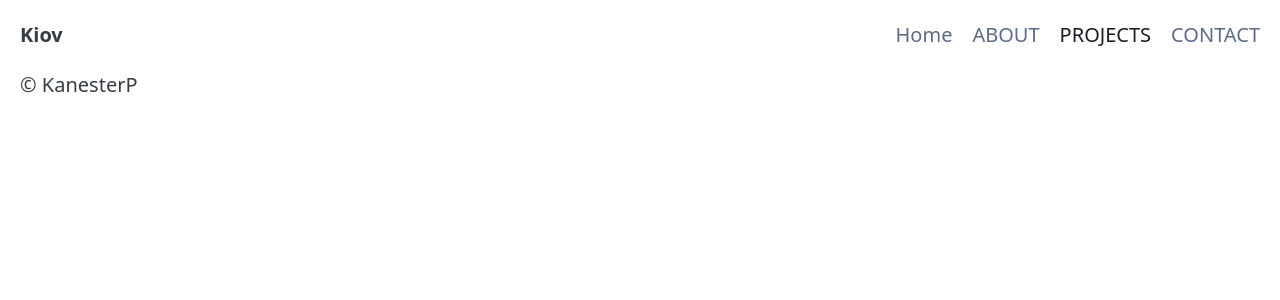
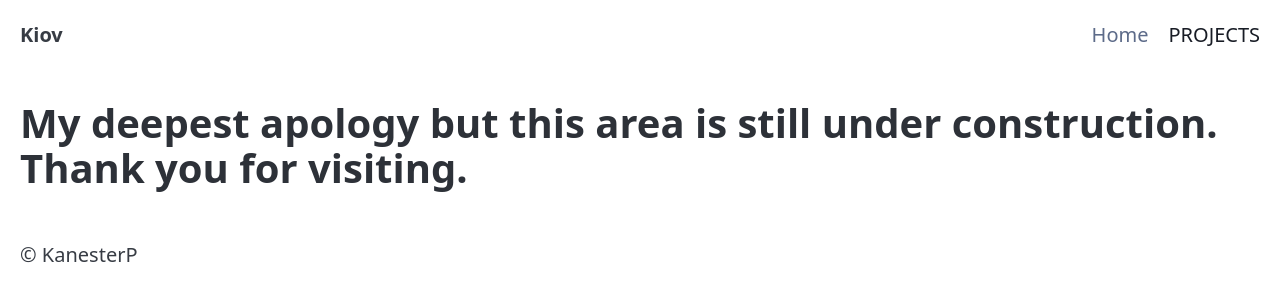
Before and after one commit to Kanester/portfolio, a SvelteKit app: page /projects in a window 1280 px wide. Shown: the top 300 px of the page. Built offline with nearby package versions, Linux system fonts and the light colour scheme.

Commit message:
--no-message

```diff
--- a/src/routes/+layout.svelte
+++ b/src/routes/+layout.svelte
@@ -5,7 +5,7 @@
   import DesktopNav from "$lib/DesktopNav.svelte";
   import MobileNav from "$lib/MobileNav.svelte";
 
-  const links = ["/", "/about", "/projects", "/contact"];
+  const links = ["/", "/projects"];
   $: current = $page.url.pathname.replace(/^\/portfolio/, "").replace(/\/$/, "") || "/";
 </script>
 
@@ -19,8 +19,12 @@
   </div>
 </header>
 
+<br/>
+
 <main class="container-fluid">
   <slot></slot>
 </main>
 
+<br/>
+
 <footer class="container-fluid">&copy; KanesterP</footer>
--- a/src/routes/about/+page.svelte
+++ /dev/null
@@ -1 +0,0 @@
-<h1>Hello</h1>
--- a/src/routes/blog/+page.svelte
+++ b/src/routes/blog/+page.svelte
@@ -0,0 +1 @@
+<h1>My deepest apology but this area is still under construction. Thank you for visiting.</h1>
--- a/src/routes/projects/+page.svelte
+++ b/src/routes/projects/+page.svelte
@@ -0,0 +1 @@
+<h1>My deepest apology but this area is still under construction. Thank you for visiting.</h1>
```
Also changed, not shown: src/routes/+page.svelte (+6 -3 lines), src/routes/contact/+page.svelte (deleted).
